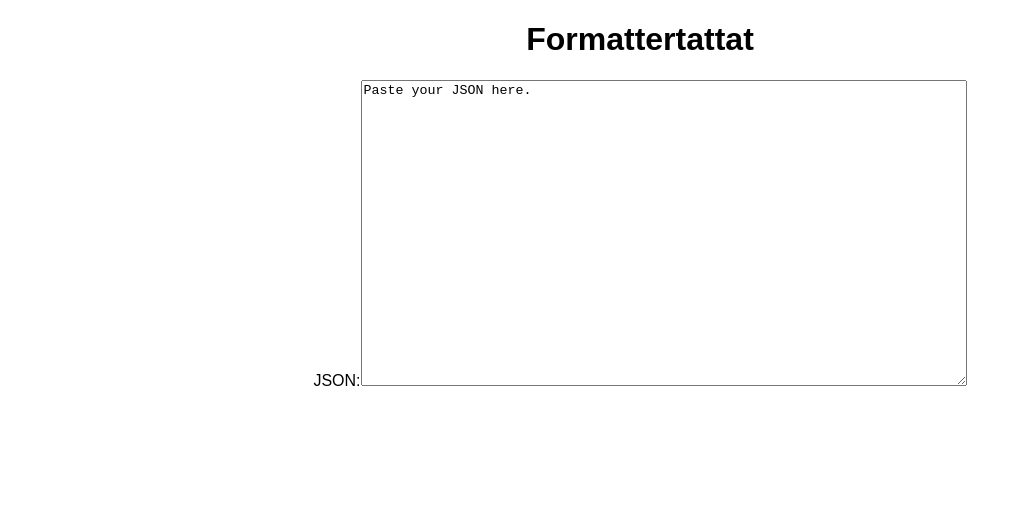
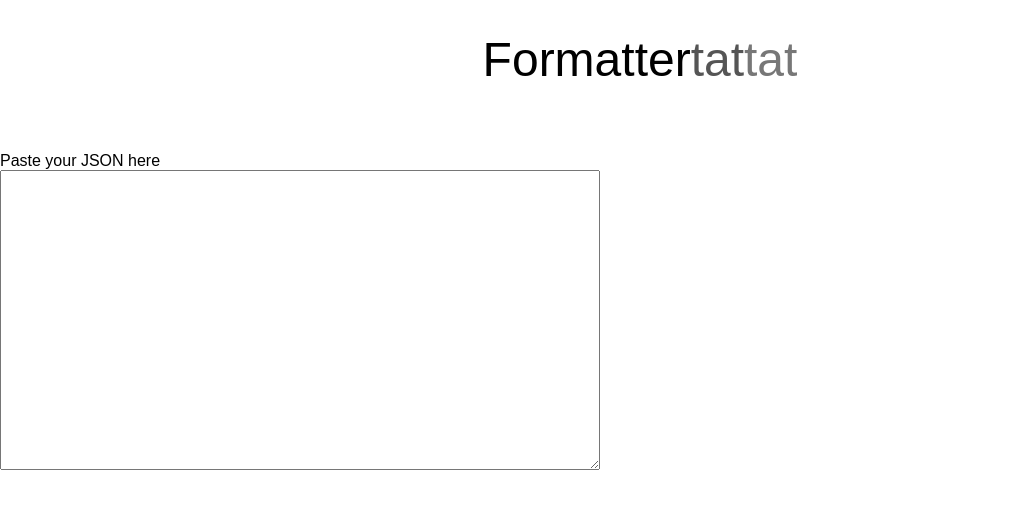
Before and after one commit to robphoenix/formatatattat, a React (Create React App) app: page / in a window 1280 px wide. Shown: the top 508 px of the page, without its empty margins (0-1030 px from the left). Built offline with nearby package versions, Linux system fonts and the light colour scheme.

Commit message:
Some basic CSS with tachyons

```diff
--- a/public/index.html
+++ b/public/index.html
@@ -11,6 +11,7 @@
     -->
   <link rel="manifest" href="%PUBLIC_URL%/manifest.json">
   <link rel="shortcut icon" href="%PUBLIC_URL%/favicon.ico">
+  <link rel="stylesheet" href="https://unpkg.com/tachyons@4.10.0/css/tachyons.min.css" />
   <!--
       Notice the use of %PUBLIC_URL% in the tags above.
       It will be replaced with the URL of the `public` folder during the build.
--- a/src/components/App.js
+++ b/src/components/App.js
@@ -7,7 +7,7 @@ class App extends Component {
   constructor(props) {
     super(props)
     this.state = {
-      inputValue: 'Paste your JSON here.',
+      inputValue: '',
       outputValue: '',
       hasError: false,
       errorValue: '',
@@ -38,9 +38,12 @@ class App extends Component {
 
   render() {
     return (
-      <div className="App">
-        <header className="App-header">
-          <h1 className="App-title">Formattertattat</h1>
+      <div className="">
+        <header className="tc">
+          <h1 className="f1 fw4 avenir pb4">
+            Formatter<span className="mid-gray">tat</span>
+            <span className="gray">tat</span>
+          </h1>
         </header>
         <InputArea
           value={this.state.inputValue}
--- a/src/components/InputArea.js
+++ b/src/components/InputArea.js
@@ -1,14 +1,14 @@
-import React from 'react';
+import React from 'react'
 
 const InputArea = ({ value, handleChange }) => (
-  <div>
+  <div className="fl w-50">
     <form>
       <label htmlFor="inputArea">
-        JSON:
+        Paste your JSON here
         <textarea value={value} onChange={handleChange} />
       </label>
     </form>
   </div>
-);
+)
 
-export default InputArea;
+export default InputArea
--- a/src/components/OutputArea.js
+++ b/src/components/OutputArea.js
@@ -1,18 +1,18 @@
-import React from 'react';
+import React from 'react'
 
 const OutputArea = ({ hasError, value, error }) => {
   if (hasError) {
     return (
-      <div className="output-area">
+      <div className="avenir">
         <p>Error: {error.toString()}</p>
       </div>
-    );
+    )
   }
   return (
-    <div className="output-area">
-      <pre>{value}</pre>
+    <div className="fl w-50">
+      <pre className="code">{value}</pre>
     </div>
-  );
-};
+  )
+}
 
-export default OutputArea;
+export default OutputArea
```
